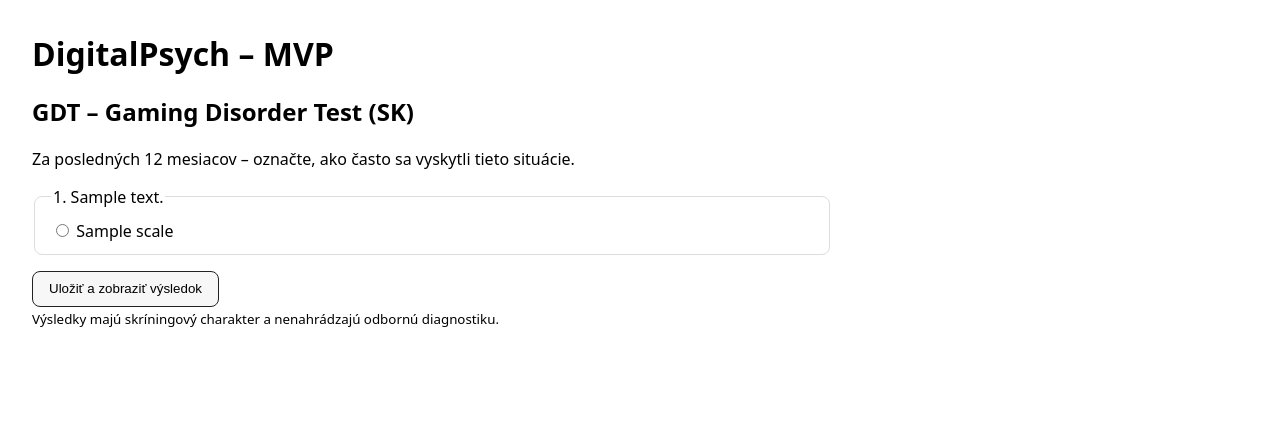
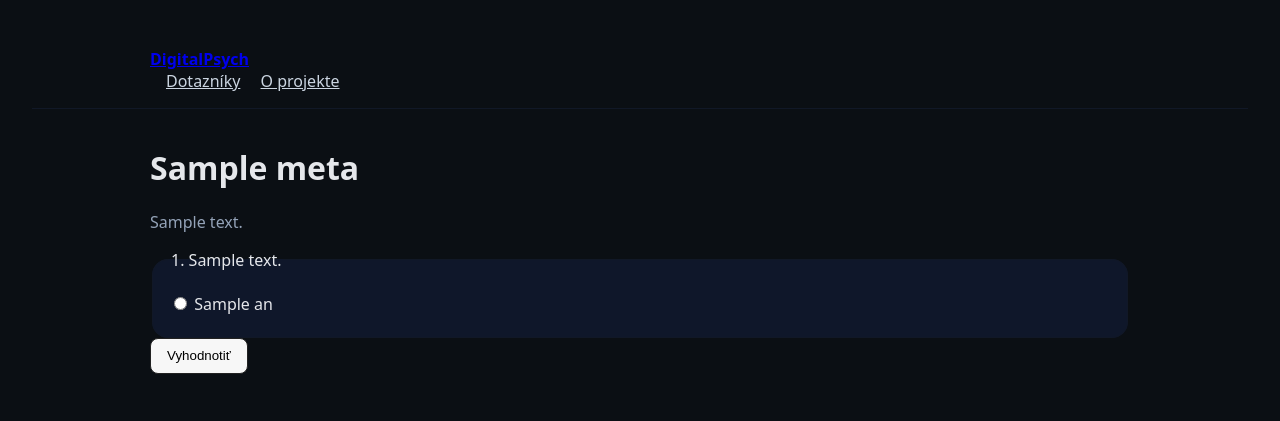
Before and after one commit to vladhos/digitalpsych, a FastAPI app: template templates/gdt_form.html in a window 1280 px wide. Shown: the top 421 px of the page. Run offline with FastAPI, Linux system fonts and the light colour scheme; the template is opened without the code that fills it: most values are stand-ins (such as "Sample title", 1, 10 or a date in 2020); parts of the project's set-up code (start-up, migrations or seed data) failed here and were passed over.

Commit message:
Add files via upload

```diff
--- /dev/null
+++ b/assessments/packs/gdt/items.sk.yaml
@@ -0,0 +1,48 @@
+items:
+  - id: gdt_1
+    text: "Cítil/a som sa napätý/á alebo nervózny/á."
+    answers:
+      - { label: "nikdy", value: 0 }
+      - { label: "zriedka", value: 1 }
+      - { label: "niekedy", value: 2 }
+      - { label: "často", value: 3 }
+
+  - id: gdt_2
+    text: "Mal/a som ťažkosti so spánkom."
+    answers:
+      - { label: "nikdy", value: 0 }
+      - { label: "zriedka", value: 1 }
+      - { label: "niekedy", value: 2 }
+      - { label: "často", value: 3 }
+
+  - id: gdt_3
+    text: "Cítil/a som sa smutný/á alebo vyčerpaný/á."
+    answers:
+      - { label: "nikdy", value: 0 }
+      - { label: "zriedka", value: 1 }
+      - { label: "niekedy", value: 2 }
+      - { label: "často", value: 3 }
+
+  - id: gdt_4
+    text: "Mysleli mi na problém stále odbiehali."
+    answers:
+      - { label: "nikdy", value: 0 }
+      - { label: "zriedka", value: 1 }
+      - { label: "niekedy", value: 2 }
+      - { label: "často", value: 3 }
+
+  - id: gdt_5
+    text: "Mal/a som problém sústrediť sa."
+    answers:
+      - { label: "nikdy", value: 0 }
+      - { label: "zriedka", value: 1 }
+      - { label: "niekedy", value: 2 }
+      - { label: "často", value: 3 }
+
+  - id: gdt_6
+    text: "Bol/a som podráždený/á."
+    answers:
+      - { label: "nikdy", value: 0 }
+      - { label: "zriedka", value: 1 }
+      - { label: "niekedy", value: 2 }
+      - { label: "často", value: 3 }
--- /dev/null
+++ b/assessments/packs/gdt/meta.yaml
@@ -0,0 +1,15 @@
+key: gdt
+name: General Distress Test
+lang: sk
+about: "Krátky skríning subjektívnej psychickej záťaže za posledný týždeň."
+scale:
+  type: sum
+  min: 0
+  max: 24
+  bands:
+    - { label: "nízka záťaž",   min: 0,  max: 7 }
+    - { label: "mierna záťaž",  min: 8,  max: 15 }
+    - { label: "vysoká záťaž",  min: 16, max: 24 }
+render:
+  start_template: "gdt_form.html"     # môžeš ponechať existujúcu šablónu
+  result_template: "gdt_result.html"  # alebo použiť generickú, viď nižšie
--- a/static/styles.css
+++ b/static/styles.css
@@ -5,3 +5,17 @@ header h1 { margin-bottom: 1rem; }
 button { padding: .6rem 1rem; border-radius: 8px; border: 1px solid #222; background: #f7f7f7; cursor: pointer; }
 button:hover { background: #eee; }
 main { max-width: 800px; }
+:root { --ink:#1f2937; --bg:#0b1020; --card:#111827; --muted:#9ca3af; --accent:#3b82f6; }
+body { background:#0b0f14; color:#e5e7eb; font-family: system-ui, -apple-system, Segoe UI, Roboto, sans-serif; }
+.container { max-width: 980px; margin: 0 auto; padding: 16px; }
+.topbar { background: #0b0f14; border-bottom: 1px solid #111827; position: sticky; top:0; z-index:10; }
+.topbar .brand { font-weight: 700; }
+.topbar .nav a { margin-left: 16px; color: #cbd5e1; }
+.card-grid { display: grid; grid-template-columns: repeat(auto-fill,minmax(260px,1fr)); gap: 16px; }
+.card { background: #0f172a; border: 1px solid #111827; border-radius: 16px; padding: 16px; }
+.card h3 { margin: 0 0 8px; }
+.card p { color: #94a3b8; min-height: 48px; }
+.card a.button { display: inline-block; margin-top: 8px; padding: 10px 14px; border-radius: 12px; border: 1px solid #1f2937; text-decoration: none; color: white; }
+.card a.button:hover { border-color: #3b82f6; }
+.hero { background: linear-gradient(180deg, #0b0f14, #0f172a); border: 1px solid #111827; border-radius: 16px; padding: 24px; margin-bottom: 24px; }
+.muted { color:#94a3b8; }
--- a/templates/base.html
+++ b/templates/base.html
@@ -7,14 +7,17 @@
 <link rel="stylesheet" href="/static/styles.css" />
 </head>
 <body>
-<header>
-<h1>DigitalPsych – MVP</h1>
-</header>
-<main>
-{% block content %}{% endblock %}
-</main>
-<footer>
-<small>Výsledky majú skríningový charakter a nenahrádzajú odbornú diagnostiku.</small>
-</footer>
+  <nav class="topbar">
+    <div class="container">
+      <a class="brand" href="/">DigitalPsych</a>
+      <div class="nav">
+        <a href="/assessments">Dotazníky</a>
+        <a href="/about">O projekte</a>
+      </div>
+    </div>
+  </nav>
+  <main class="container">
+    {% block content %}{% endblock %}
+  </main>
 </body>
 </html>
--- a/templates/gdt_form.html
+++ b/templates/gdt_form.html
@@ -1,24 +1,19 @@
-{% extends 'base.html' %}
+{% extends "base.html" %}
 {% block content %}
-<h2>GDT – Gaming Disorder Test (SK)</h2>
-<p>Za posledných 12 mesiacov – označte, ako často sa vyskytli tieto situácie.</p>
-<form action="/gdt/submit" method="post">
-  <input type="hidden" name="client" value="{{ client }}" />
-
-  {% for code, text in items %}
-    <fieldset class="item">
-      <legend>{{ loop.index }}. {{ text }}</legend>
-      <div class="options">
-        {% for idx, label in scale %}
-          <label>
-            <input type="radio" name="{{ code }}" value="{{ idx }}" required />
-            {{ label }}
+  <h1>{{ meta.name }}</h1>
+  <p class="muted">{{ meta.about }}</p>
+  <form method="post">
+    {% for it in items %}
+      <fieldset class="card">
+        <legend>{{ loop.index }}. {{ it.text }}</legend>
+        {% for ans in it.answers %}
+          <label style="display:block;margin:6px 0;">
+            <input type="radio" name="{{ it.id }}" value="{{ ans.value }}" required>
+            {{ ans.label }}
           </label>
         {% endfor %}
-      </div>
-    </fieldset>
-  {% endfor %}
-
-  <button type="submit">Uložiť a zobraziť výsledok</button>
-</form>
+      </fieldset>
+    {% endfor %}
+    <button class="button" type="submit">Vyhodnotiť</button>
+  </form>
 {% endblock %}
```
Also changed, not shown: assessments/runtime.py (+33 -0 lines), templates/assessments.html (+37 -17 lines), templates/gdt_result.html (+14 -19 lines), templates/home.html (added, +19 -0 lines).
